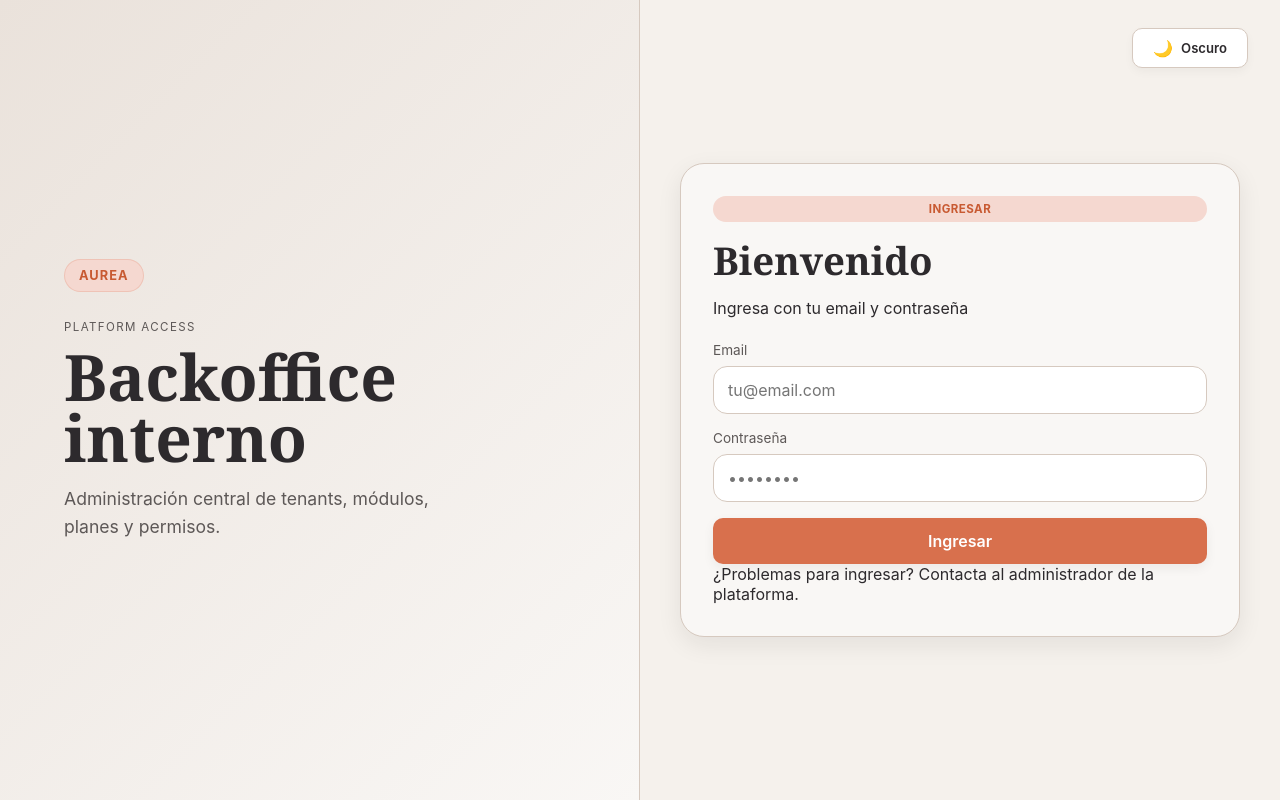
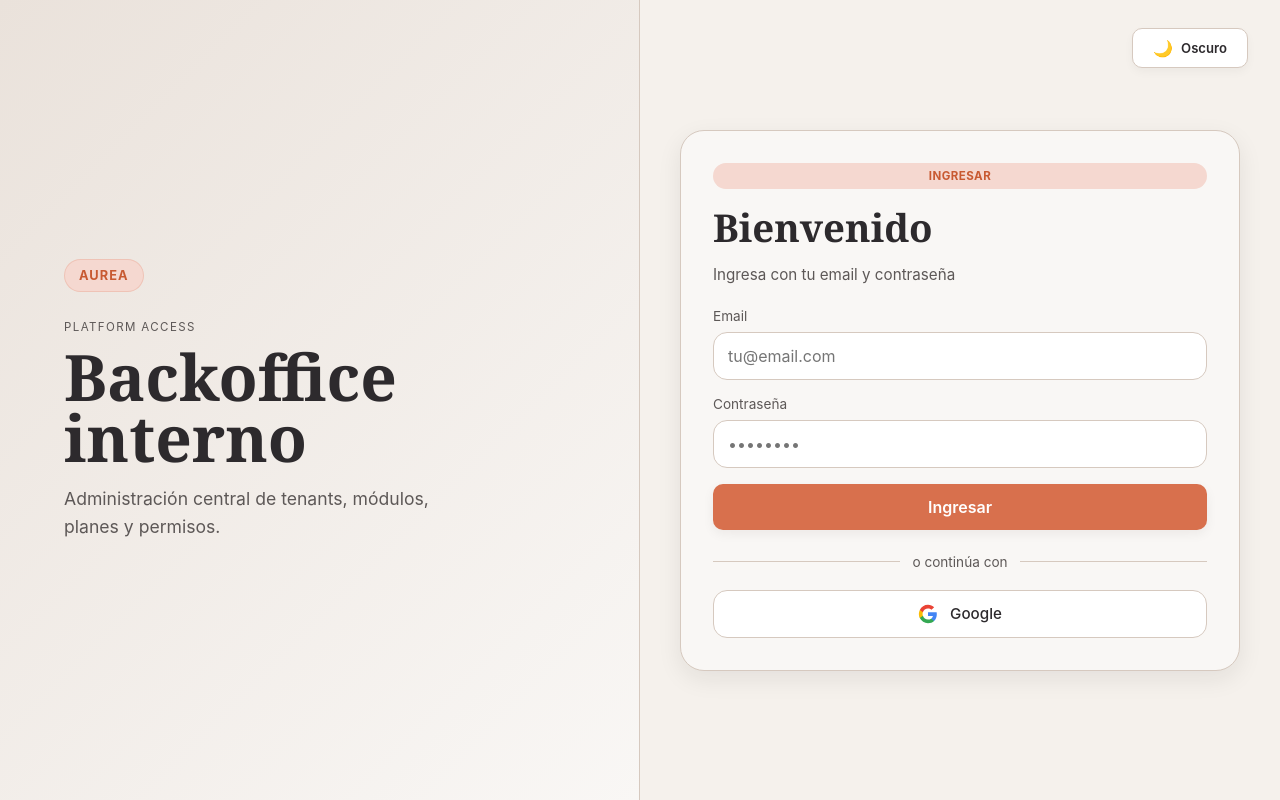
Before and after one commit to aurea-io/admin-frontend, a React (Vite) app: page /login in a window 1280 px wide. Built offline with nearby package versions, Linux system fonts and the light colour scheme; no server answers.

Commit message:
style: improve Google login button with icon and divider
- Add styled Google login button with official Google icon
- Add visual divider between login methods
- Improve form aesthetics with better spacing
- Add auth-card__subtitle styling
- Use CSS classes for auth-divider and auth-google-btn

```diff
--- a/src/pages/LoginPage.tsx
+++ b/src/pages/LoginPage.tsx
@@ -208,9 +208,27 @@
             </Button>
           </form>
 
-          <p className="auth-card__footer">
-            ¿Problemas para ingresar? Contacta al administrador de la plataforma.
-          </p>
+          <div className="auth-divider">
+            <span>o continúa con</span>
+          </div>
+
+          <button
+            type="button"
+            className="auth-google-btn"
+            disabled={isLoading}
+            onClick={() => {
+              // TODO: Implement Google login flow
+              console.log('Google login clicked');
+            }}
+          >
+            <svg className="auth-google-icon" viewBox="0 0 24 24" xmlns="http://www.w3.org/2000/svg">
+              <path d="M22.56 12.25c0-.78-.07-1.53-.2-2.25H12v4.26h5.92c-.26 1.37-1.04 2.53-2.21 3.31v2.77h3.57c2.08-1.92 3.28-4.74 3.28-8.09z" fill="#4285F4"/>
+              <path d="M12 23c2.97 0 5.46-.98 7.28-2.66l-3.57-2.77c-.98.66-2.23 1.06-3.71 1.06-2.86 0-5.29-1.93-6.16-4.53H2.18v2.84C3.99 20.53 7.7 23 12 23z" fill="#34A853"/>
+              <path d="M5.84 14.09c-.22-.66-.35-1.36-.35-2.09s.13-1.43.35-2.09V7.07H2.18C1.43 8.55 1 10.22 1 12s.43 3.45 1.18 4.93l2.85-2.22.81-.62z" fill="#FBBC05"/>
+              <path d="M12 5.38c1.62 0 3.06.56 4.21 1.64l3.15-3.15C17.45 2.09 14.97 1 12 1 7.7 1 3.99 3.47 2.18 7.07l3.66 2.84c.87-2.6 3.3-4.53 6.16-4.53z" fill="#EA4335"/>
+            </svg>
+            <span>Google</span>
+          </button>
         </div>
       </section>
     </div>
--- a/src/styles/layout.css
+++ b/src/styles/layout.css
@@ -130,10 +130,74 @@
   font-size: clamp(2rem, 3vw, 2.8rem);
 }
 
+.auth-card__subtitle {
+  color: var(--color-text-soft);
+  font-size: 0.95rem;
+  margin: 0;
+}
+
 .auth-form {
   display: flex;
   flex-direction: column;
   gap: 16px;
+}
+
+.auth-divider {
+  display: flex;
+  align-items: center;
+  gap: 12px;
+  margin: 24px 0 20px;
+  color: var(--color-text-soft);
+  font-size: 0.85rem;
+}
+
+.auth-divider::before,
+.auth-divider::after {
+  content: '';
+  flex: 1;
+  height: 1px;
+  background: var(--color-border);
+}
+
+.auth-google-btn {
+  display: flex;
+  align-items: center;
+  justify-content: center;
+  gap: 12px;
+  width: 100%;
+  height: 48px;
+  border: 1px solid var(--color-border);
+  border-radius: 0.875rem;
+  background: var(--color-surface-strong);
+  color: var(--color-text);
+  cursor: pointer;
+  font-weight: 500;
+  font-size: 0.95rem;
+  transition: all 0.15s ease;
+  box-shadow: inset 0 1px 0 rgba(255,255,255,0.08);
+}
+
+.auth-google-btn:hover:not(:disabled) {
+  background: var(--color-surface);
+  border-color: var(--color-brand);
+  transform: translateY(-1px);
+}
+
+.auth-google-btn:focus {
+  outline: none;
+  border-color: var(--color-brand);
+  box-shadow: 0 0 0 4px rgba(216, 112, 77, 0.12);
+}
+
+.auth-google-btn:disabled {
+  opacity: 0.6;
+  cursor: not-allowed;
+}
+
+.auth-google-icon {
+  width: 20px;
+  height: 20px;
+  flex-shrink: 0;
 }
 
 .app-shell {
```
Also changed, not shown: 1 other file (tests, documents, lock files or other folders).
